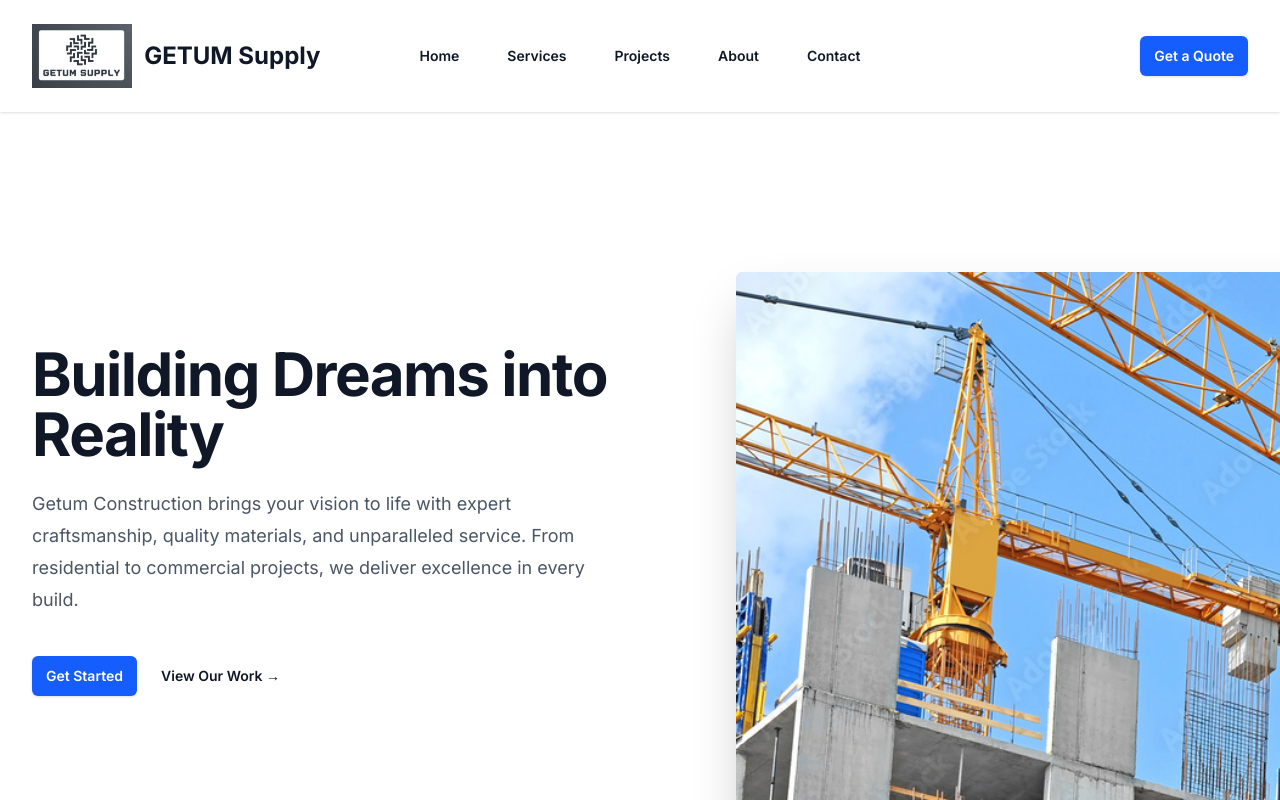
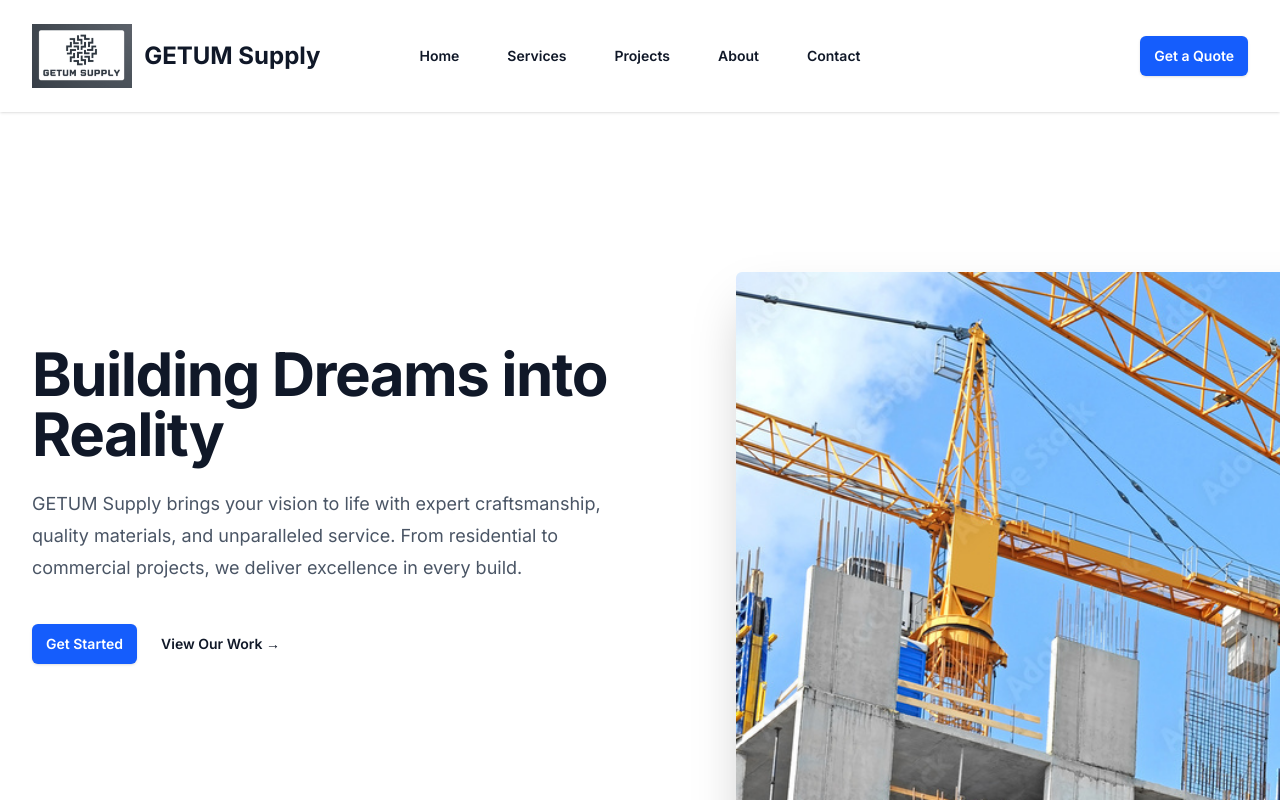
Before and after one commit to mig-Rwa/construction-getum, a Next.js app: page / in a window 1280 px wide. Shown: the top 800 px of the page. Built offline with nearby package versions, Linux system fonts and the light colour scheme.

Commit message:
Update: Standardize company name to 'GETUM Supply' across all pages

```diff
--- a/src/app/about/page.tsx
+++ b/src/app/about/page.tsx
@@ -81,7 +81,7 @@ export default function AboutPage() {
           <div className="mx-auto max-w-2xl lg:mx-0">
             <h2 className="text-4xl font-bold tracking-tight text-white sm:text-6xl">About Us</h2>
             <p className="mt-6 text-lg leading-8 text-gray-300">
-              At GETUM Supplies and Construction, we are dedicated to delivering high-quality materials and exceptional construction services. With expertise in quarry extraction, aggregate production, and infrastructure development, we support Rwanda&apos;s growth through reliable and sustainable solutions.
+              At GETUM Supply, we are dedicated to delivering high-quality materials and exceptional construction services. With expertise in quarry extraction, aggregate production, and infrastructure development, we support Rwanda&apos;s growth through reliable and sustainable solutions.
             </p>
           </div>
         </div>
@@ -160,7 +160,7 @@ export default function AboutPage() {
       <div className="bg-white py-24 sm:py-32">
         <div className="mx-auto max-w-7xl px-6 lg:px-8">
           <div className="mx-auto max-w-2xl lg:text-center">
-            <h2 className="text-base font-semibold leading-7 text-blue-600">Why Choose GETUM?</h2>
+            <h2 className="text-base font-semibold leading-7 text-blue-600">Why Choose GETUM Supply?</h2>
             <p className="mt-2 text-3xl font-bold tracking-tight text-gray-900 sm:text-4xl">
               Excellence in Every Aspect
             </p>
--- a/src/app/layout.tsx
+++ b/src/app/layout.tsx
@@ -5,10 +5,10 @@ import "./globals.css";
 const inter = Inter({ subsets: ["latin"] });
 
 export const metadata: Metadata = {
-  title: "Getum Construction - Building Dreams into Reality",
-  description: "Professional construction services for residential and commercial projects. Quality craftsmanship and reliable service.",
+  title: "GETUM Supply - Building Dreams into Reality",
+  description: "GETUM Supply brings your vision to life with expert craftsmanship, quality materials, and unparalleled service.",
   keywords: "construction, building, renovation, commercial construction, residential construction",
-  authors: [{ name: "Getum Construction" }],
+  authors: [{ name: "GETUM Supply" }],
   viewport: "width=device-width, initial-scale=1",
 };
 
--- a/src/app/page.tsx
+++ b/src/app/page.tsx
@@ -53,7 +53,7 @@ export default function Home() {
               Building Dreams into Reality
             </h1>
             <p className="mt-6 text-lg leading-8 text-gray-600">
-              Getum Construction brings your vision to life with expert craftsmanship, quality materials, and unparalleled service. From residential to commercial projects, we deliver excellence in every build.
+              GETUM Supply brings your vision to life with expert craftsmanship, quality materials, and unparalleled service. From residential to commercial projects, we deliver excellence in every build.
             </p>
             <div className="mt-10 flex items-center gap-x-6">
               <a
--- a/src/components/Footer.tsx
+++ b/src/components/Footer.tsx
@@ -101,7 +101,7 @@ export default function Footer() {
         </div>
         <div className="mt-16 border-t border-white/10 pt-8 sm:mt-20 lg:mt-24">
           <p className="text-xs leading-5 text-gray-400">
-            &copy; {new Date().getFullYear()} Getum Construction. All rights reserved.
+            &copy; {new Date().getFullYear()} GETUM Supply. All rights reserved.
           </p>
         </div>
       </div>
```
